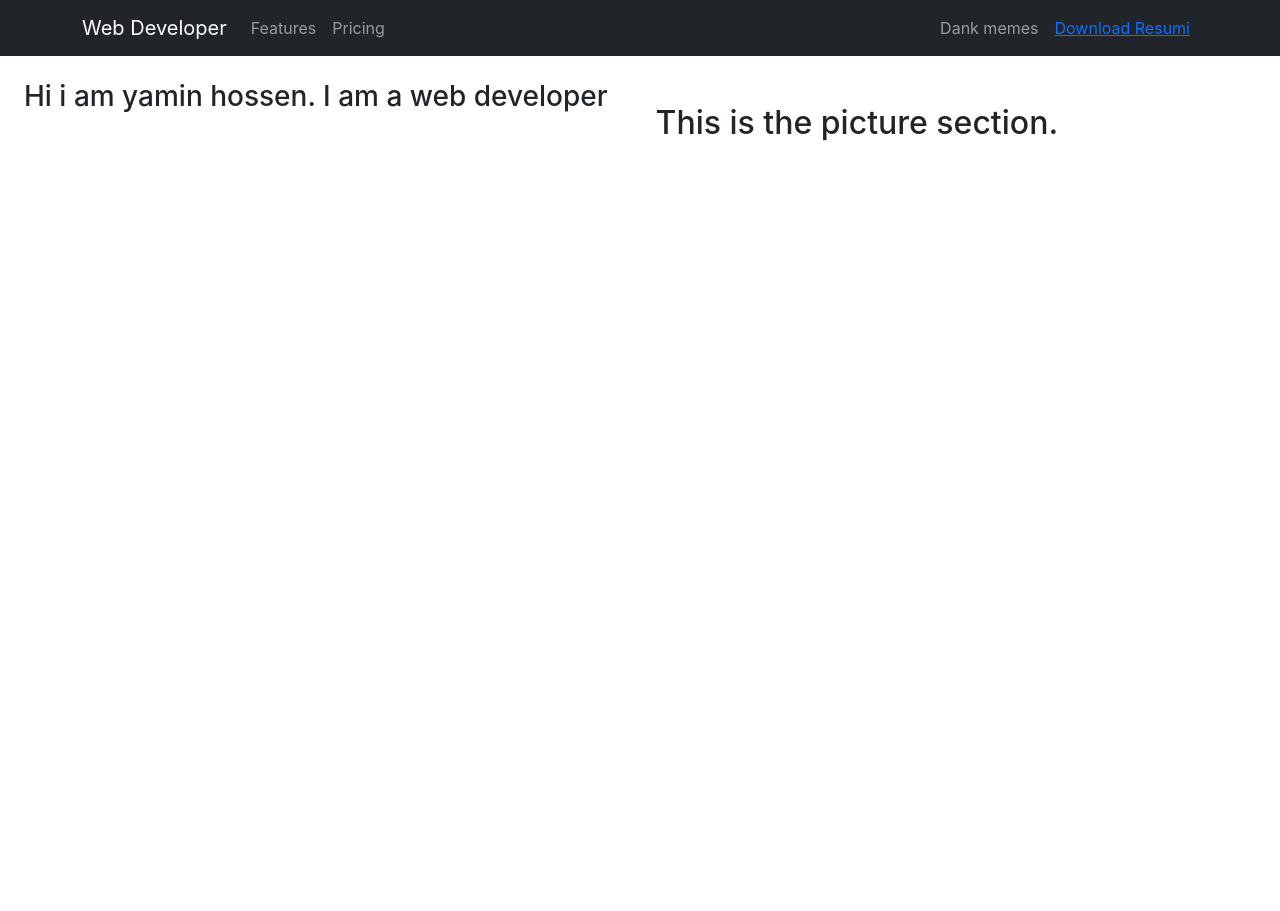
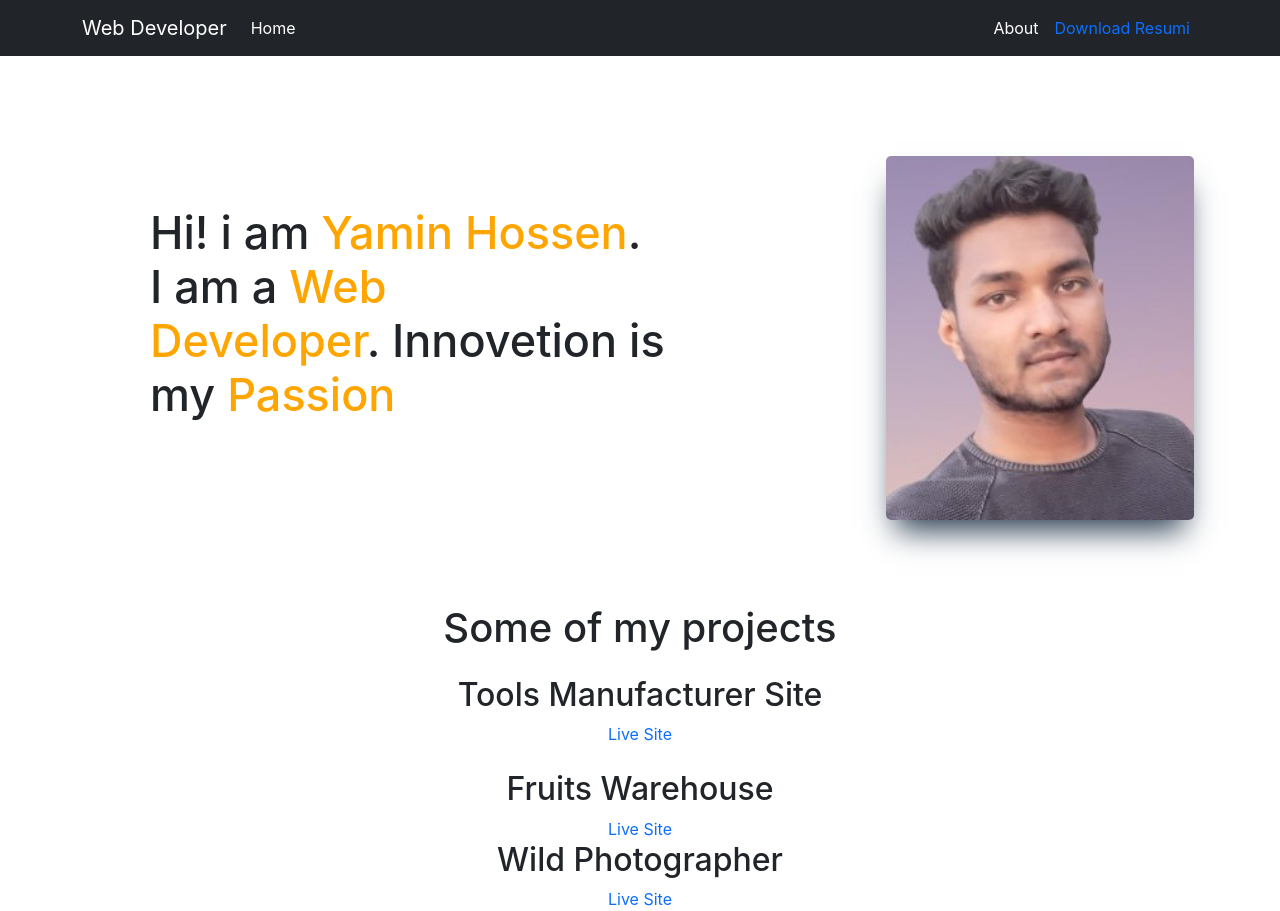
Before and after one commit to yaminhossen/my-portfolio, a React (Create React App) app: page / in a window 1280 px wide. Before the commit the page ends 800 px from the top, so only its background shows below. Built offline with nearby package versions, Linux system fonts and the light colour scheme.

Commit message:
some style changes

```diff
--- a/src/App.js
+++ b/src/App.js
@@ -1,6 +1,7 @@
 
 import { Route, Routes } from 'react-router-dom';
 import './App.css';
+import About from './Components/About/About';
 import Header from './Components/Header/Header';
 import Home from './Components/Home/Home/Home';
 
@@ -10,6 +11,8 @@ function App() {
       <Header></Header>
       <Routes>
         <Route path='/' element={<Home></Home>}></Route>
+        <Route path='/home' element={<Home></Home>}></Route>
+        <Route path='/about' element={<About></About>}></Route>
       </Routes>
     </div>
   );
--- /dev/null
+++ b/src/Components/About/About.js
@@ -0,0 +1,11 @@
+import React from 'react';
+
+const About = () => {
+    return (
+        <div className='my-4'>
+            <h2>As web developer, I am responsible for designing and developing websites and website applications. Using a variety of web technologies, web developers manage site functionality, implement application features, and integrate security measures.</h2>
+        </div>
+    );
+};
+
+export default About;
--- a/src/Components/Header/Header.js
+++ b/src/Components/Header/Header.js
@@ -1,23 +1,21 @@
 import React from 'react';
 import { Container, Nav, Navbar, NavDropdown } from 'react-bootstrap';
+import { Link } from 'react-router-dom';
 
 const Header = () => {
     return (
         <div>
             <Navbar collapseOnSelect expand="lg" bg="dark" variant="dark">
                 <Container>
-                    <Navbar.Brand href="#home">Web Developer</Navbar.Brand>
+                    <Navbar.Brand as={Link} to="/">Web Developer</Navbar.Brand>
                     <Navbar.Toggle aria-controls="responsive-navbar-nav" />
                     <Navbar.Collapse id="responsive-navbar-nav">
                         <Nav className="me-auto">
-                            <Nav.Link href="#features">Features</Nav.Link>
-                            <Nav.Link href="#pricing">Pricing</Nav.Link>
+                            <Nav.Link className='text-white' as={Link} to="home">Home</Nav.Link>
                         </Nav>
                         <Nav>
-                            <Nav.Link eventKey={2} href="#memes">
-                                Dank memes
-                            </Nav.Link>
-                            <Nav.Link href="#deets"><a target='blank' href="https://drive.google.com/file/d/1nAPUpqdYsfgoV30K6OHY6X6N77YW22Vp/view?usp=sharing">Download Resumi</a></Nav.Link>
+                            <Nav.Link className='text-white' as={Link} to="about">About</Nav.Link>
+                            <Nav.Link href="#deets"><a className='text-decoration-none text-primary' target='blank' href="https://drive.google.com/file/d/1nAPUpqdYsfgoV30K6OHY6X6N77YW22Vp/view?usp=sharing">Download Resumi</a></Nav.Link>
 
                         </Nav>
                     </Navbar.Collapse>
--- /dev/null
+++ b/src/Components/Home/Banner/Banner.css
@@ -0,0 +1,20 @@
+.myself h2 {
+    padding: 150px;
+    /* margin-right: 60px; */
+    font-size: 45px;
+}
+
+.myself span {
+    color: orange;
+}
+
+.image {
+    padding-right: 150px;
+    padding-top: 100px;
+    padding-bottom: 60px;
+}
+
+.image img {
+    border-radius: 5px;
+    box-shadow: rgb(38, 57, 77) 0px 20px 30px -10px;
+}
--- a/src/Components/Home/Banner/Banner.js
+++ b/src/Components/Home/Banner/Banner.js
@@ -1,14 +1,16 @@
 import React from 'react';
+import './Banner.css'
+import yamin from '../../../images/Yamin.jpg'
 
 const Banner = () => {
     return (
         <div>
-            <div className='d-flex'>
-                <div>
-                    <h3 className='mt-4 ms-4'>Hi i am yamin hossen. I am a web developer</h3>
+            <div className='myself d-flex'>
+                <div className='fw-bold w-75'>
+                    <h2>Hi! i am <span>Yamin Hossen</span>. <br /> I am a <span>Web <br /> Developer</span>. Innovetion is my <span>Passion</span></h2>
                 </div>
-                <div>
-                    <h2 className='ps-4 pt-4 ms-4 mt-4 '>This is the picture section.</h2>
+                <div className='image'>
+                    <img className='h-100' src={yamin} alt="" />
                 </div>
             </div>
         </div>
--- a/src/Components/Home/Home/Home.js
+++ b/src/Components/Home/Home/Home.js
@@ -1,10 +1,12 @@
 import React from 'react';
 import Banner from '../Banner/Banner';
+import Project from '../Project/Project';
 
 const Home = () => {
     return (
         <div>
             <Banner></Banner>
+            <Project></Project>
         </div>
     );
 };
--- /dev/null
+++ b/src/Components/Home/Project/Project.js
@@ -0,0 +1,24 @@
+import React from 'react';
+
+const Project = () => {
+    return (
+        <div className='text-center'>
+            <h1 className='my-4'>Some of my projects</h1>
+            <div className='my-4'>
+                <h2>Tools Manufacturer Site</h2>
+                <a className='text-decoration-none' target="blank" href="https://tools-manufacturer-websi-3d4b5.web.app/">Live Site</a>
+            </div>
+            <div>
+                <h2>Fruits Warehouse</h2>
+                <a className='text-decoration-none' target="blank" href="https://fruits-warehouse-management.web.app/">Live Site</a>
+            </div>
+            <div>
+                <h2>Wild Photographer</h2>
+                <a className='text-decoration-none' target="blank" href="https://wild-photographer-e3afa.web.app/">Live Site</a>
+            </div>
+
+        </div>
+    );
+};
+
+export default Project;
```
Also changed, not shown: src/Components/Home/Project/Project.css (added), src/images/Yamin.jpg (added).
